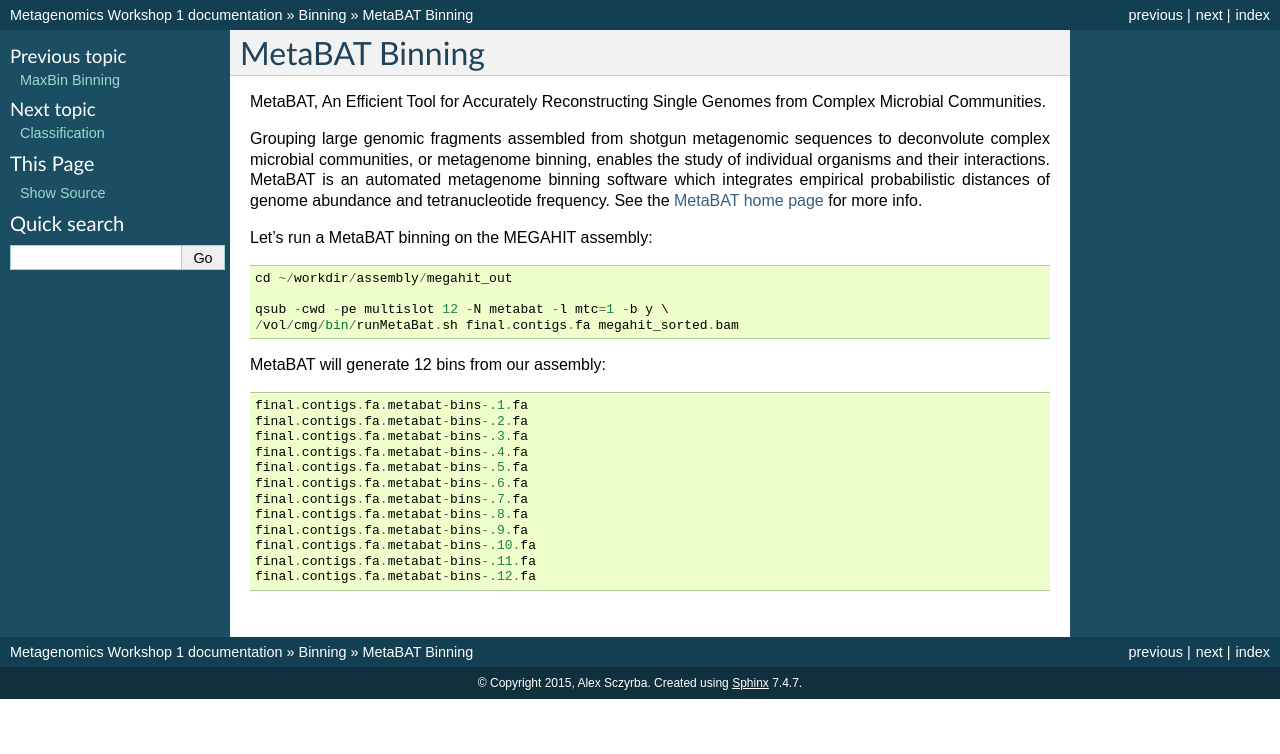
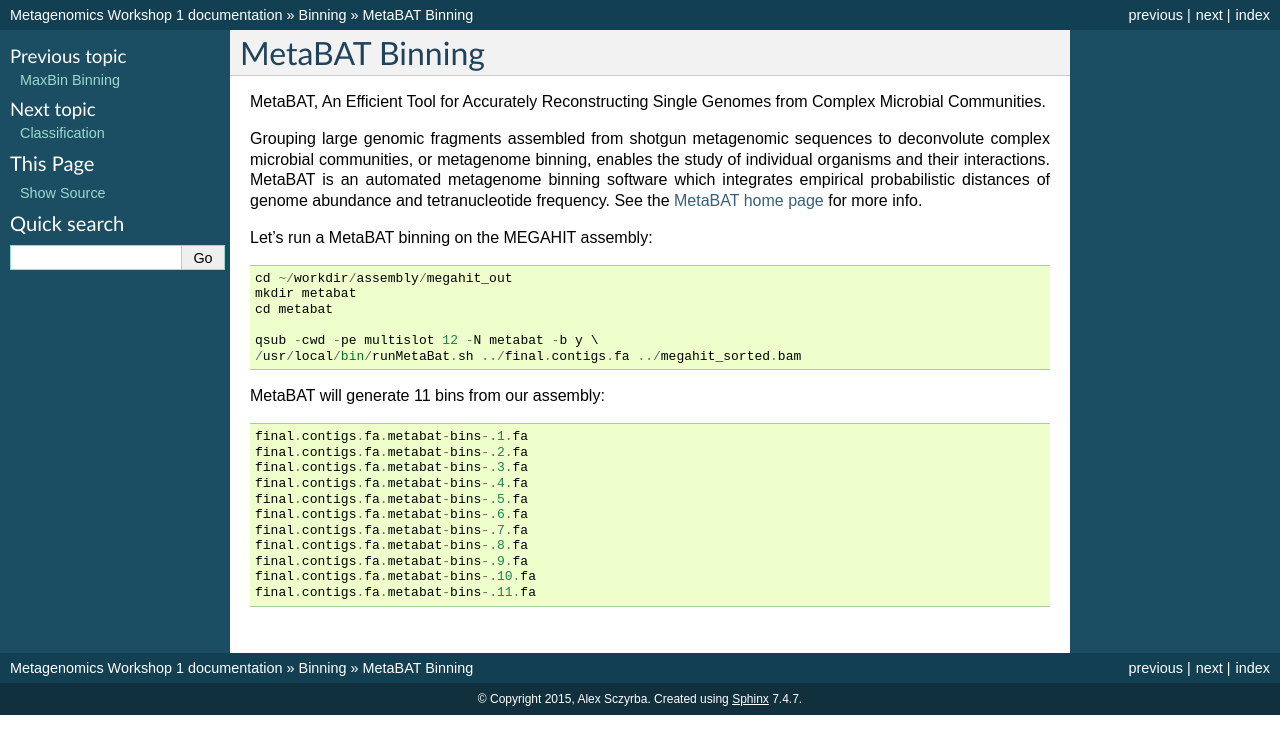
Before and after one commit to metagenomics/metagenomics-workshop, a Sphinx documentation site: the page built from docs/binning/metabat.rst, in a window 1280 px wide. Shown: the top 754 px of the page. Built offline with Sphinx 7.4.7, drawn with Linux system fonts in a browser that asks for light colours.

Commit message:
openstack version

```diff
--- a/docs/binning/metabat.rst
+++ b/docs/binning/metabat.rst
@@ -16,11 +16,13 @@
 Let's run a MetaBAT binning on the MEGAHIT assembly::
 
   cd ~/workdir/assembly/megahit_out
+  mkdir metabat
+  cd metabat
 
-  qsub -cwd -pe multislot 12 -N metabat -l mtc=1 -b y \
-  /vol/cmg/bin/runMetaBat.sh final.contigs.fa megahit_sorted.bam
+  qsub -cwd -pe multislot 12 -N metabat -b y \
+  /usr/local/bin/runMetaBat.sh ../final.contigs.fa ../megahit_sorted.bam
 
-MetaBAT will generate 12 bins from our assembly::
+MetaBAT will generate 11 bins from our assembly::
 
   final.contigs.fa.metabat-bins-.1.fa
   final.contigs.fa.metabat-bins-.2.fa
@@ -33,4 +35,3 @@
   final.contigs.fa.metabat-bins-.9.fa
   final.contigs.fa.metabat-bins-.10.fa
   final.contigs.fa.metabat-bins-.11.fa
-  final.contigs.fa.metabat-bins-.12.fa
```
Also changed, not shown: docs/binning/maxbin.rst (+5 -2 lines).
